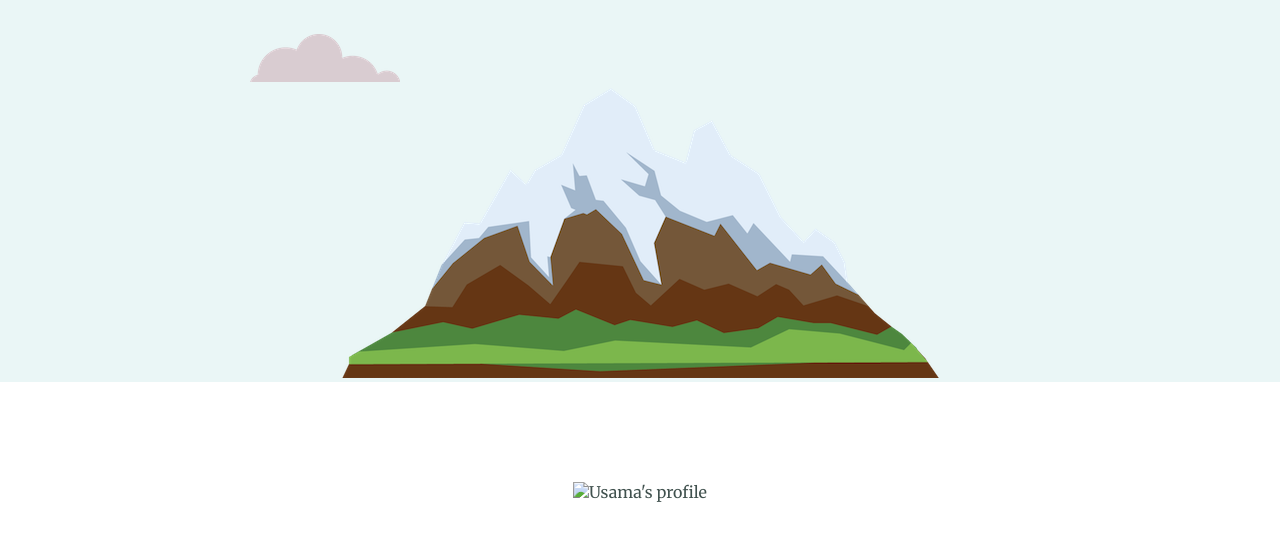
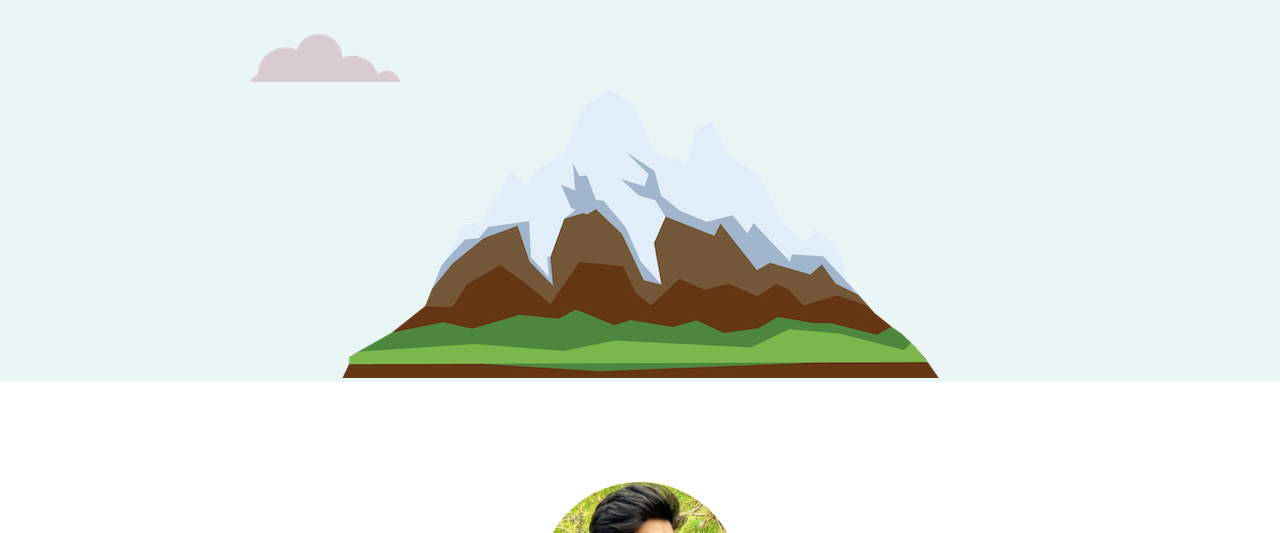
Before and after one commit to Us4ma/MyStyleWeb, a plain HTML site: page index.html in a window 1280 px wide. Shown: the part 386-919 px from the top of the page. Drawn offline with Linux system fonts and the light colour scheme.

Commit message:
Update index.html

```diff
--- a/index.html
+++ b/index.html
@@ -19,7 +19,7 @@
     </div>
     <div class="middle-container">
       <div class="profile">
-        <img src="Usama-modified.png" alt="Usama's profile" style="width:200px">
+        <img src="images/Usama-modified.png" alt="Usama's profile" style="width:200px">
         <h2>Hello.</h2>
         <p class="hello-para">Lorem ipsum dolor sit amet, vitae volutpat, dui conubia, dolor urna. Non auctor, montes nulla distinctio.</p>
       </div>
```
